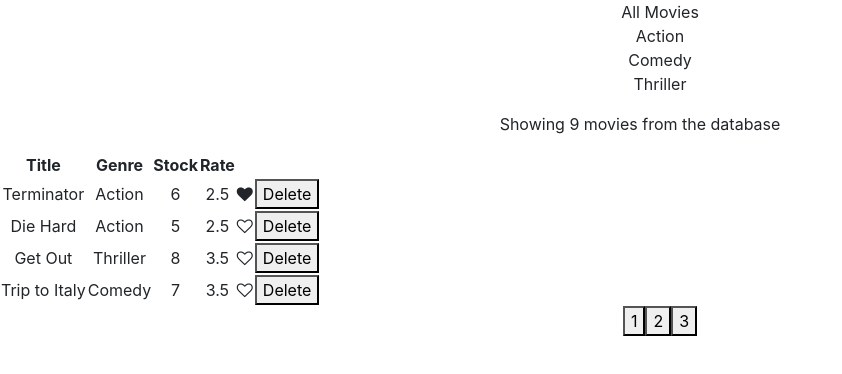
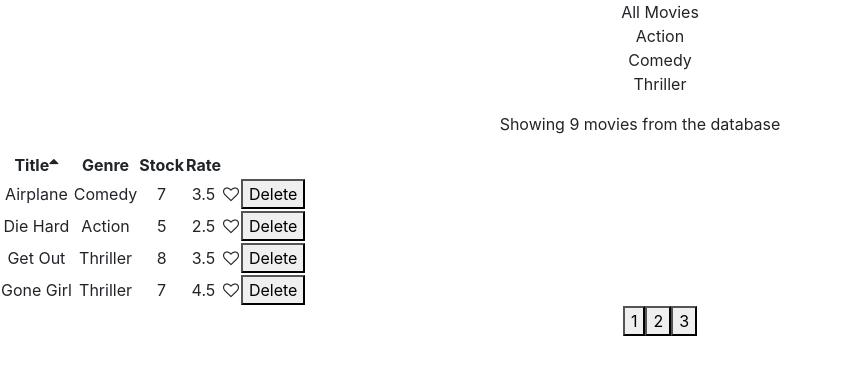
Before and after one commit to DhirajArun/VidlyReact, a React (Create React App) app: page / in a window 1280 px wide. Shown: the top 374 px of the page, without its empty margins (0-842 px from the left). Built offline with nearby package versions, Linux system fonts and the light colour scheme.

Commit message:
added the sorting feature

```diff
--- a/src/App.js
+++ b/src/App.js
@@ -1,4 +1,3 @@
-import logo from './logo.svg';
 import './App.css';
 import Movie from './components/movie'
 
--- a/src/components/common/paginationBar.jsx
+++ b/src/components/common/paginationBar.jsx
@@ -14,7 +14,7 @@ class PaginationBar extends Component {
     return pages;
   }
   render() {
-    const { onPageChange, currentPage } = this.props;
+    const { onPageChange } = this.props;
     const pages = this.getPages();
     return (
       <ul style={{ listStyle: "none" }}>
--- a/src/components/common/table.jsx
+++ b/src/components/common/table.jsx
@@ -1,14 +1,13 @@
 import React, { Component } from "react";
 import THead from "./thead";
 import TBody from "./tbody";
-import Like from "./like";
 
 class Table extends Component {
   render() {
-    const { columns, data } = this.props;
+    const { columns, data, sortColumn, onSort } = this.props;
     return (
       <table>
-        <THead columns={columns} />
+        <THead columns={columns} sortColumn={sortColumn} onSort={onSort} />
         <TBody columns={columns} data={data} />
       </table>
     );
--- a/src/components/common/thead.jsx
+++ b/src/components/common/thead.jsx
@@ -2,13 +2,45 @@ import React, { Component } from "react";
 
 class THead extends Component {
   state = {};
+
+  renderSortIcon = (column) => {
+    const { sortColumn } = this.props;
+    if (column.path !== sortColumn.path) return null;
+    if (sortColumn.order === "asc") {
+      return <i className="fa fa-sort-asc"></i>;
+    }
+    return <i className="fa fa-sort-desc"></i>;
+  };
+
+  raiseSort = (path) => {
+    const sortColumn = { ...this.props.sortColumn };
+
+    if (sortColumn.path === path) {
+      sortColumn.order = sortColumn.order === "asc" ? "desc" : "asc";
+    } else {
+      sortColumn.path = path;
+      sortColumn.order = "asc";
+    }
+
+    this.props.onSort(sortColumn);
+  };
+
   render() {
     const { columns } = this.props;
     return (
       <thead>
         <tr>
           {columns.map((column) => {
-            return <th key={column.path || column.key}>{column.label}</th>;
+            return (
+              <th
+                style={{ cursor: "pointer" }}
+                key={column.path || column.key}
+                onClick={() => this.raiseSort(column.path)}
+              >
+                {column.label}
+                {this.renderSortIcon(column)}
+              </th>
+            );
           })}
         </tr>
       </thead>
--- a/src/components/movie.jsx
+++ b/src/components/movie.jsx
@@ -13,6 +13,8 @@ class Movie extends Component {
     genres: [{ _id: "564ad83s", name: "All Movies" }, ...getGenres()],
     currentGenre: "564ad83s",
     currentPage: 1,
+    sortColumn: { path: "title", order: "asc" },
+    sortingOrder: "asc",
   };
 
   handleDelete = (movie) => {
@@ -46,6 +48,10 @@ class Movie extends Component {
     this.setState({ currentGenre: genre._id, currentPage: 1 });
   };
 
+  handleSort = (sortColumn) => {
+    this.setState({ sortColumn });
+  };
+
   filterMovie = function (movies, currentGenreId) {
     if (currentGenreId === "564ad83s") return movies;
 
@@ -55,21 +61,37 @@ class Movie extends Component {
     return filtered;
   };
 
+  sortMovie = function (movies, sortColumn) {
+    const sorted = _.orderBy(movies, [sortColumn.path], [sortColumn.order]);
+    return sorted;
+  };
+
   render() {
-    const { movies, currentPage, genres, currentGenre } = this.state;
+    const {
+      movies,
+      currentPage,
+      genres,
+      currentGenre,
+      sortColumn,
+    } = this.state;
+
     const filteredMovie = this.filterMovie(movies, currentGenre);
-    const paginatedMovie = paginate(filteredMovie, 4, currentPage);
+    const sortedMovie = this.sortMovie(filteredMovie, sortColumn);
+    const paginatedMovie = paginate(sortedMovie, 4, currentPage);
+
     return (
       <div>
         <ListGroup items={genres} onListChange={this.handleGenreChange} />
-        <p>Showing {movies.length} movies from the database</p>
+        <p>Showing {sortedMovie.length} movies from the database</p>
         <MovieTable
           movies={paginatedMovie}
           onDelete={this.handleDelete}
           onToggle={this.handleLike}
+          sortColumn={sortColumn}
+          onSort={this.handleSort}
         />
         <PaginationBar
-          itemCount={filteredMovie.length}
+          itemCount={sortedMovie.length}
           pageSize={4}
           onPageChange={this.handlePageChange}
           currentPage={currentPage}
--- a/src/components/movieTable.jsx
+++ b/src/components/movieTable.jsx
@@ -1,4 +1,4 @@
-import React, { Component, Fragment } from "react";
+import React, { Component } from "react";
 import Table from "./common/table";
 import Like from "./common/like";
 
@@ -38,13 +38,20 @@ class MovieTable extends Component {
   ];
 
   render() {
-    const { movies } = this.props;
+    const { movies, sortColumn, onSort } = this.props;
     const moviLength = movies.length;
 
     if (moviLength === 0) {
       return;
     }
-    return <Table columns={this.columns} data={movies}></Table>;
+    return (
+      <Table
+        columns={this.columns}
+        data={movies}
+        sortColumn={sortColumn}
+        onSort={onSort}
+      />
+    );
   }
 }
 
--- a/src/utils/paginate.js
+++ b/src/utils/paginate.js
@@ -1,4 +1,3 @@
-import _ from 'lodash';
 
 export function paginate(items, pageSize, currentPage) {
     return items.slice((currentPage - 1) * pageSize, currentPage * pageSize);
```
